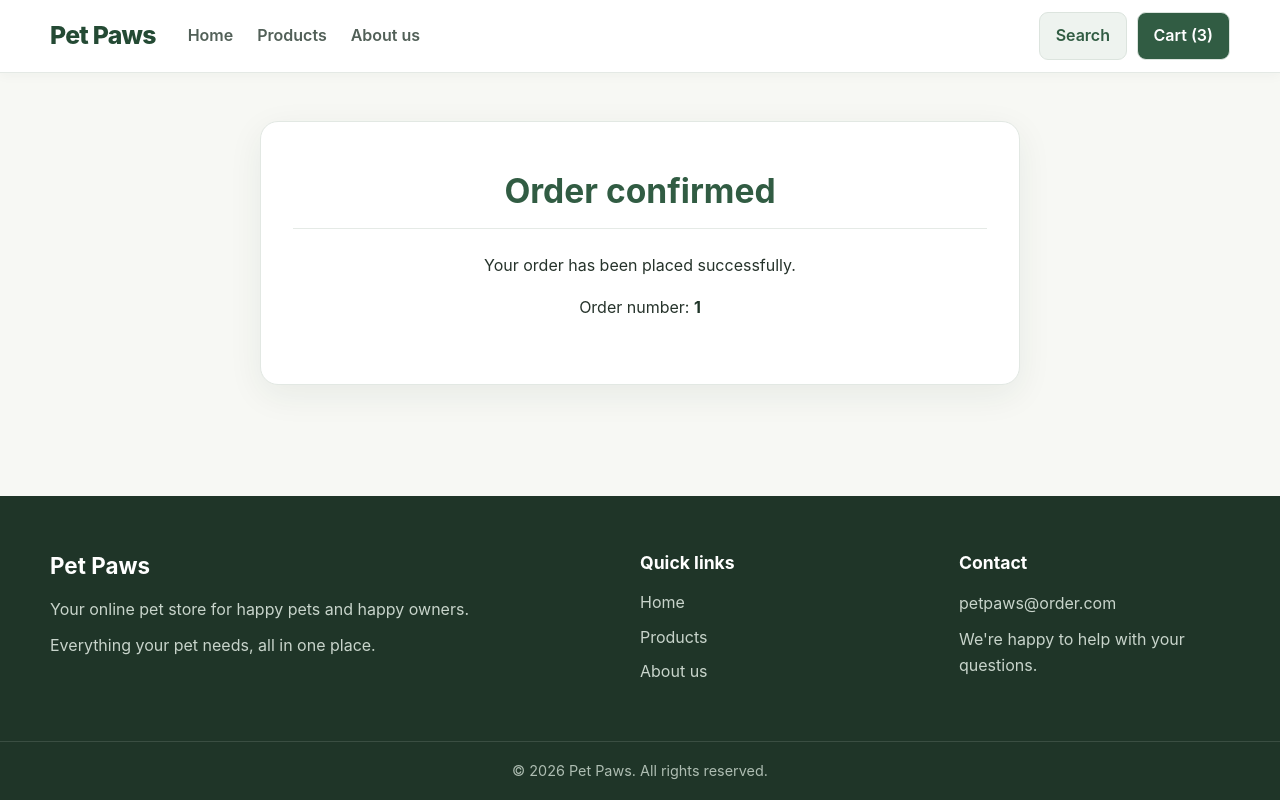
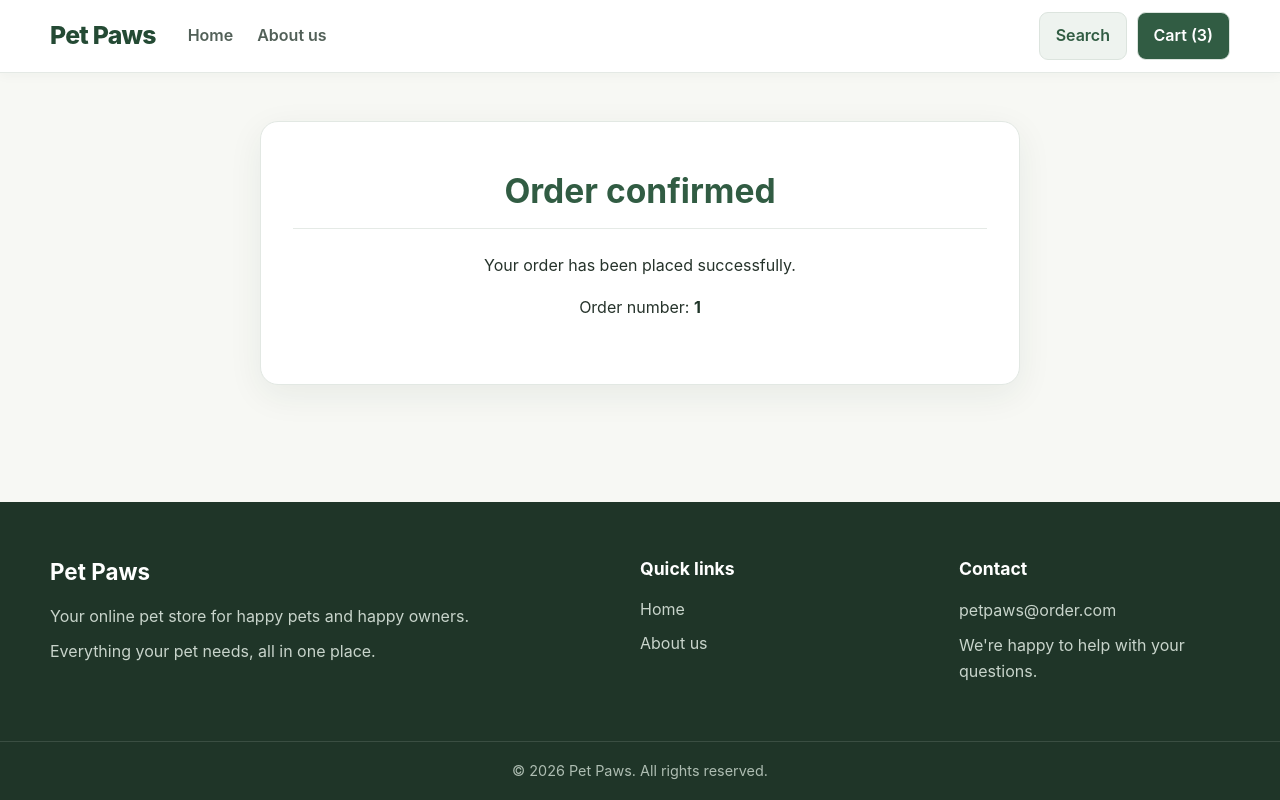
Before and after one commit to ekatera/Webshop_group_project, a React (Vite) app: page /confirmation/1 in a window 1280 px wide. Built offline with nearby package versions, Linux system fonts and the light colour scheme.

Commit message:
Remove duplicate Products links from navigation

```diff
--- a/src/components/Footer.tsx
+++ b/src/components/Footer.tsx
@@ -13,7 +13,6 @@ const Footer = () => {
         <div className="footer__section">
           <h3>Quick links</h3>
           <Link to="/">Home</Link>
-          <Link to="/products">Products</Link>
           <Link to="/about">About us</Link>
         </div>
 
--- a/src/components/Header.tsx
+++ b/src/components/Header.tsx
@@ -15,7 +15,6 @@ const Header = () => {
 
         <nav className="header__nav">
           <Link to="/">Home</Link>
-          <Link to="/products">Products</Link>
           <Link to="/about">About us</Link>
         </nav>
 
```
